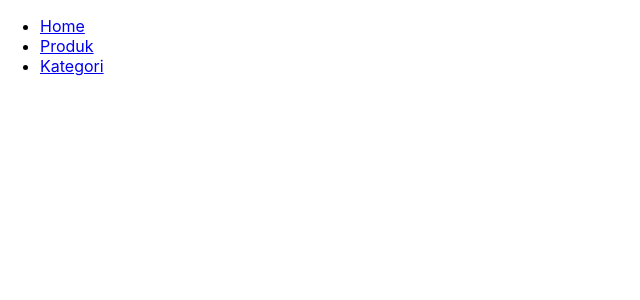
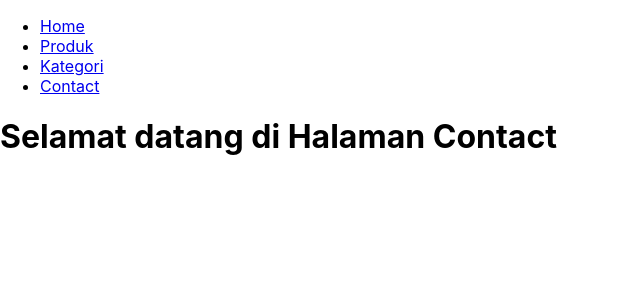
Before and after one commit to AkhmadSatrio/react_framework, a React (Create React App) app: page /Contact in a window 1280 px wide. Shown: the top 300 px of the page, without its empty margins (0-640 px from the left). Built offline with nearby package versions, Linux system fonts and the light colour scheme.

Commit message:
function contact

```diff
--- a/src/components/Routing.js
+++ b/src/components/Routing.js
@@ -3,6 +3,7 @@ import { Route, Routes } from 'react-router-dom';
 import Home from '../pages/Home';
 import Kategory from '../pages/Kategory';
 import Produk from '../pages/Product';
+import Contact from "../pages/contact";
 
 function Routing() {
     return (
@@ -10,6 +11,7 @@ function Routing() {
       <Route path="/" element={<Home />} />
       <Route path="/Kategory" element={<Kategory />} />
       <Route path="/Produk" element={<Produk />} />
+      <Route path="/Contact" element={<Contact/>} />
    </Routes>
     );
 }
--- a/src/components/nav.js
+++ b/src/components/nav.js
@@ -6,8 +6,9 @@ function Navbar() {
         <nav>
             <ul>
                 <li><Link to="/">Home</Link></li>
-                <li><Link to="/produk">Produk</Link></li>
-                <li><Link to="/kategori">Kategori</Link></li>
+                <li><Link to="/Product">Produk</Link></li>
+                <li><Link to="/Kategory">Kategori</Link></li>
+                <li><Link to="/contact">Contact</Link></li>
             </ul>
         </nav>
     );
--- /dev/null
+++ b/src/pages/contact.js
@@ -0,0 +1,11 @@
+import React from "react";
+
+function Contact () {
+     return(
+        <div>
+            <h1>Selamat datang di Halaman Contact</h1>
+        </div>
+    );
+}
+
+export default Contact;
```
